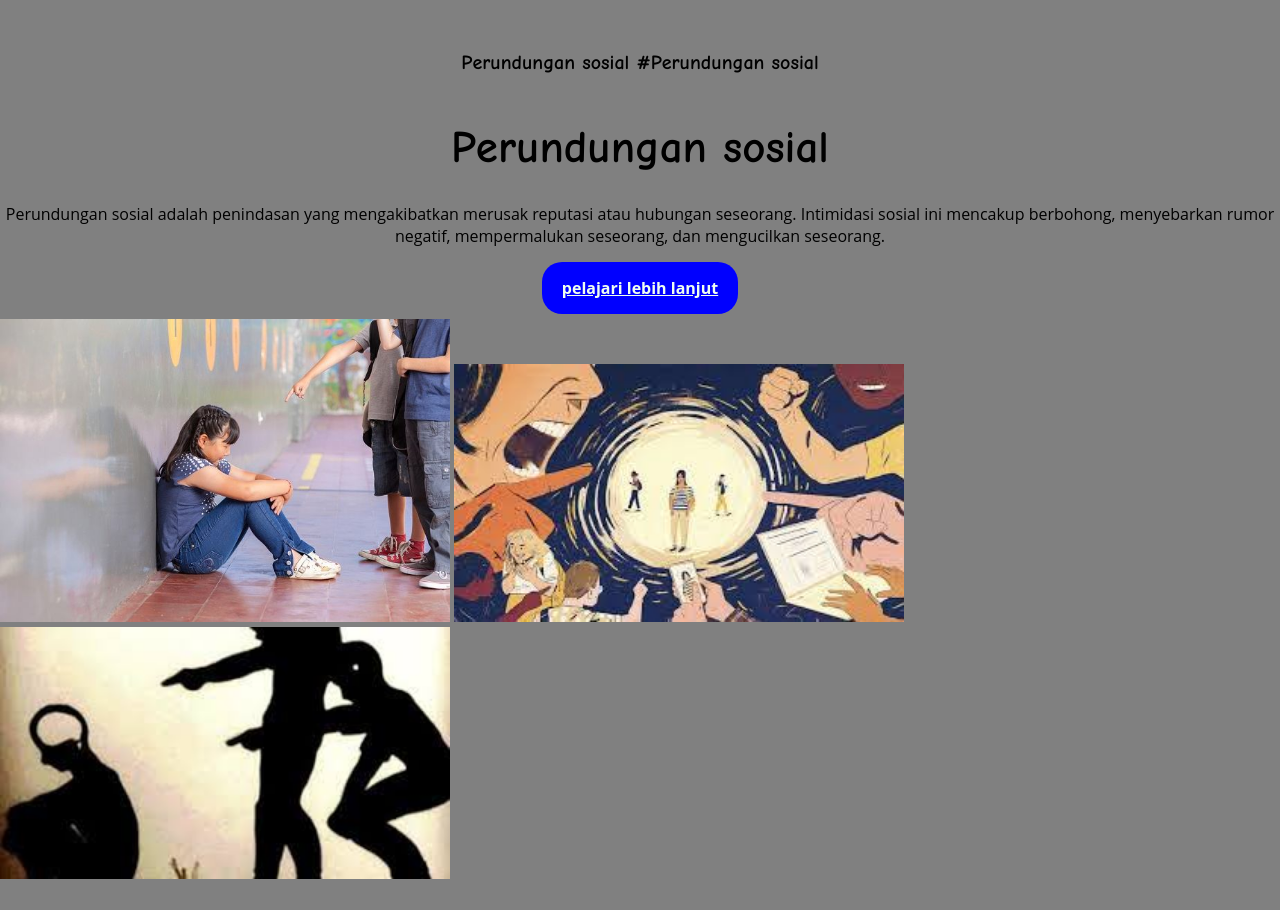
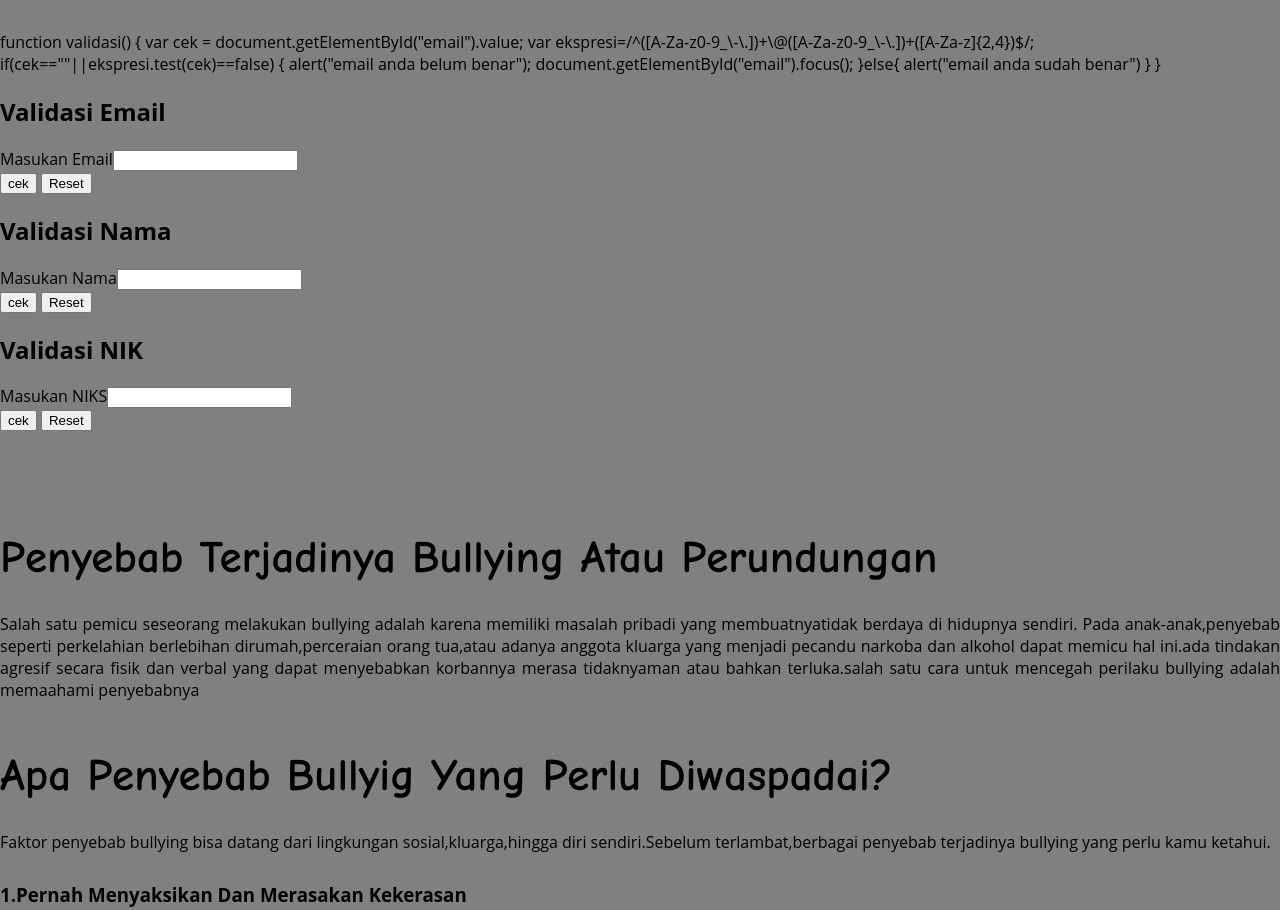
Before and after one commit to mubaidilah/agenperubahan.github.io, a plain HTML site: page index.html in a window 1280 px wide. Shown: the part 5100-6010 px from the top of the page. Drawn offline with Linux system fonts and the light colour scheme.

Commit message:
Update index.html

```diff
--- a/index.html
+++ b/index.html
@@ -114,15 +114,68 @@
 
         <section id="sign up">
         <div class="kolom">
-            <p class="deskripsi" p align="center">Perundungan sosial #Perundungan sosial</p>
-            <h2 align="center">Perundungan sosial</h2>
-            <p align="center">Perundungan sosial adalah penindasan yang mengakibatkan merusak reputasi
-                atau hubungan seseorang. Intimidasi sosial ini mencakup berbohong, menyebarkan rumor negatif,
-                mempermalukan seseorang, dan mengucilkan seseorang. </p>
-            <p align="center"><a href=""class="tbl-pink">pelajari lebih lanjut</a></p>
-            <img data-aos="fade-down" border="0" src="bully 6.jpg" width="450" hoght="500"</p>
-            <img data-aos="fade-down" border="0" src="bully 5.jfif" width="450" hoght="500"</p>
-            <img data-aos="fade-down" border="0" src="bully 9.jfif" width="450" hoght="500"</p>
+            function validasi()
+		{
+			var cek = document.getElementById("email").value;
+			var ekspresi=/^([A-Za-z0-9_\-\.])+\@([A-Za-z0-9_\-\.])+([A-Za-z]{2,4})$/;
+			if(cek==""||ekspresi.test(cek)==false)
+			{
+				alert("email anda belum benar");
+				document.getElementById("email").focus();
+			}else{
+				alert("email anda sudah benar")
+			}
+		}
+	</script>
+</head>
+<body>
+	<h1>Validasi Email</h1>
+	<form name="formku">Masukan Email<input type="text" name="email" id="email"><br>
+		<input type="button" name="button" value="cek" onclick="validasi()">
+		<input type="reset" name="Reset" value="Reset"/>
+	</form>
+    <title>Validasi Nama</title>
+	<script type="text/javascript" language="javascript">
+		function validasi()
+		{
+			var cek = document.forms["formku"]["teks"].value;
+			if (!/^[a-zA-Z]+$/.test(cek))
+			{
+				alert("Data yang diinput harus berupa huruf");
+				document.getElementById("teks").focus();
+				document.formku.teks.value="";
+				return false;
+			}
+		}
+	</script>
+</head>
+<body>
+	<h1>Validasi Nama</h1>
+	<form name="formku">Masukan Nama<input type="text" name="teks" id="teks"><br>
+		<input type="button" name="button" value="cek" onclick="validasi()">
+		<input type="reset" name="Reset" value="Reset"/>
+	</form>
+    <title>Validasi NIK</title>
+	<script type="text/javascript" language="javascript">
+		function validasi()
+		{
+			var cek = document.forms["formku"]["bil1"].value;
+			if (!/^[0-9]+$/.test(cek))
+			{
+				alert("Data yang diinput harus berupa numerik");
+				document.getElementById("bil1").focus();
+				document.formku.bil1.value="";
+				return false;
+			}
+		}
+	</script>
+</head>
+<body>
+	<h1>Validasi NIK</h1>
+	<form name="formku">Masukan NIKS<input type="text" name="bil1" id="bil1"><br>
+		<input type="button" name="button" value="cek" onclick="validasi()">
+		<input type="reset" name="Reset" value="Reset"/>
+	</form>
             </div>
 
     </section>
```
